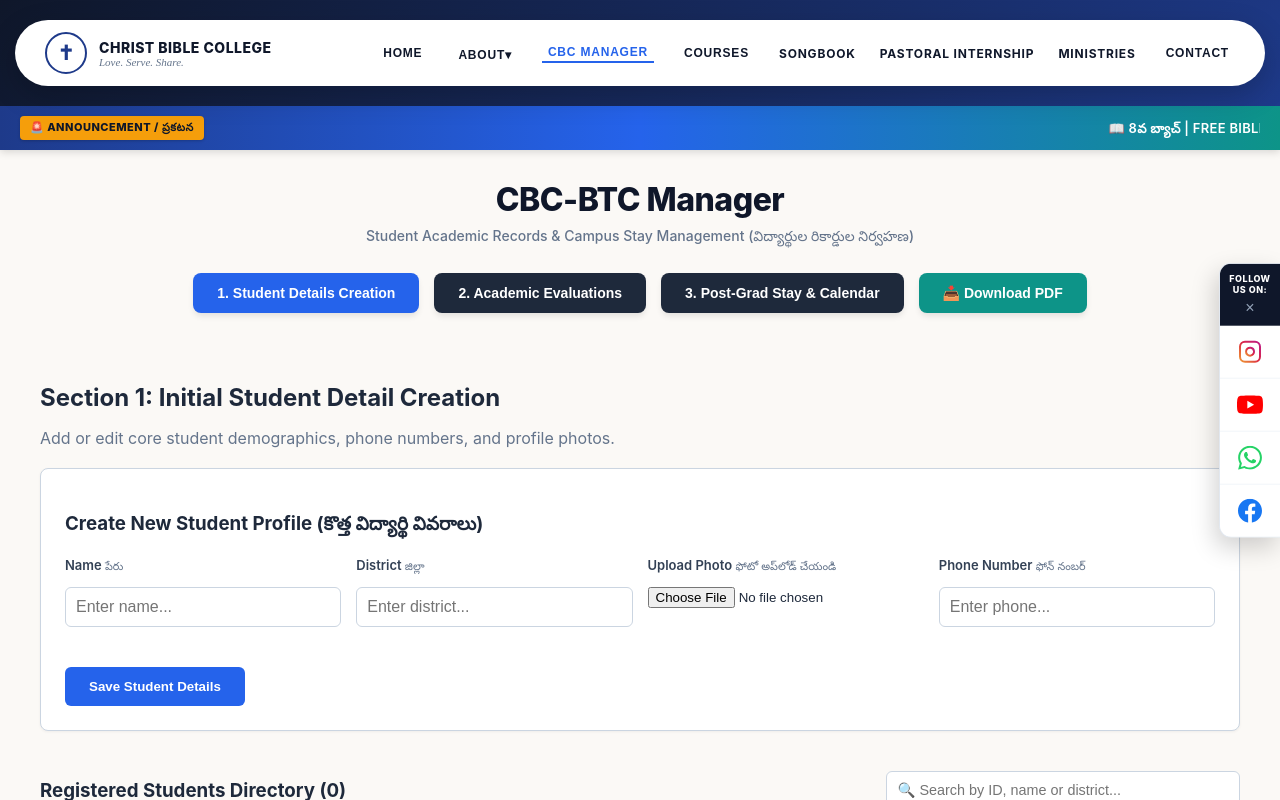
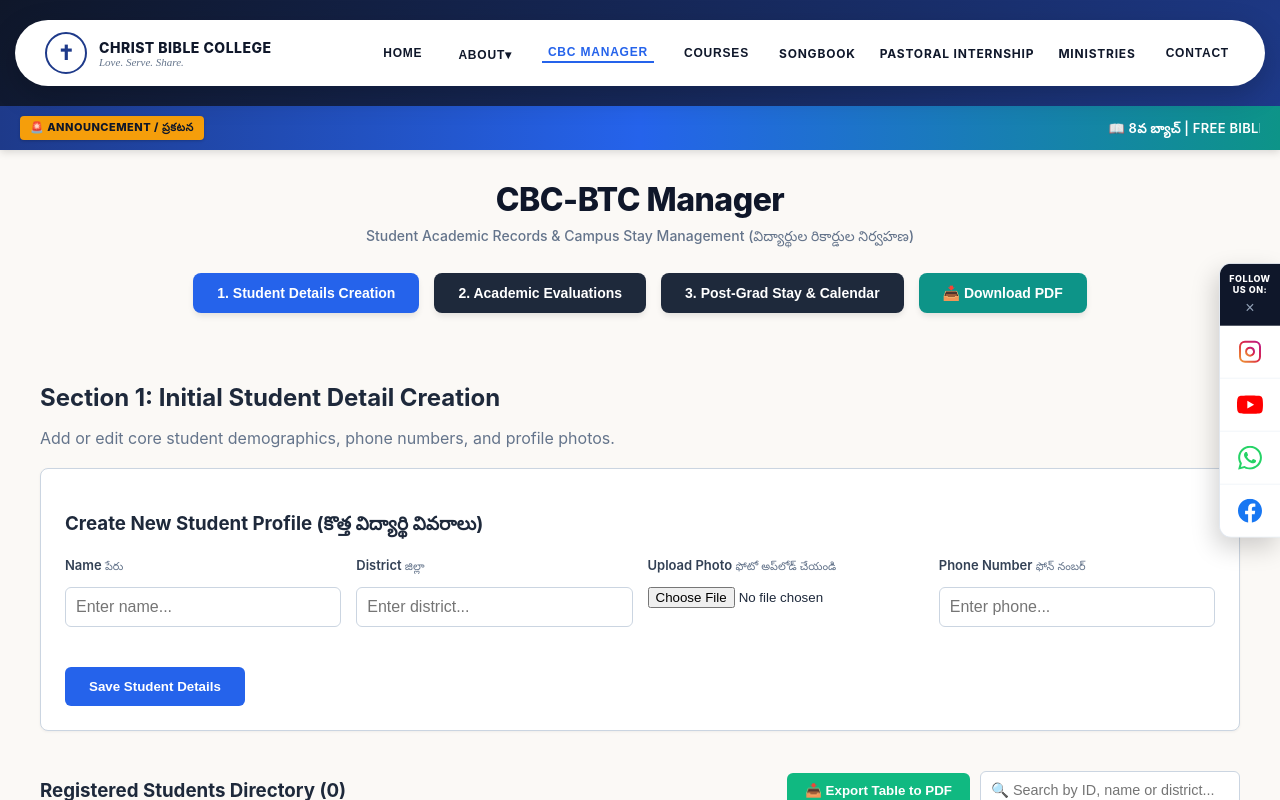
Before and after one commit to pramilaaztraining/cbc-students-manager, a React (Create React App) app: page / in a window 1280 px wide. Both pictures are taken after a click on the button "CBC MANAGER". Shown: the top 800 px of the page. Built offline with nearby package versions, Linux system fonts and the light colour scheme.

Commit message:
Export to PDF file with each section to be exported in Student Forms SCreen

```diff
--- a/src/StudentFormScreen.jsx
+++ b/src/StudentFormScreen.jsx
@@ -1,4 +1,6 @@
 import React, { useState } from 'react';
+import jsPDF from 'jspdf';
+import autoTable from 'jspdf-autotable';
 
 export default function StudentFormScreen({
   formData,
@@ -23,6 +25,89 @@ export default function StudentFormScreen({
     (row.district && row.district.toLowerCase().includes(searchTerm.toLowerCase())) ||
     String(row.id).includes(searchTerm)
   );
+
+  // PDF Export Function with embedded profile photos
+  const exportToPDF = () => {
+    const doc = new jsPDF('landscape'); // Landscape layout for wide directory tables
+
+    // PDF Title
+    doc.setFontSize(16);
+    doc.text('Registered Students Directory', 14, 15);
+
+    // Map filtered rows to table content (leave the photo cell empty so we can draw it via hook)
+    const tableRows = filteredRows.map((row, index) => [
+      row.id || index + 1,
+      row.name || '',
+      row.district || 'N/A',
+      '', // Placeholder for Photo column
+      row.phone || 'N/A'
+    ]);
+
+    // Table Headers (English only)
+    const tableColumns = [
+      'ID',
+      'Name',
+      'District',
+      'Photo',
+      'Phone'
+    ];
+
+    // Generate table using autoTable
+    autoTable(doc, {
+      head: [tableColumns],
+      body: tableRows,
+      startY: 25,
+      theme: 'grid',
+      styles: {
+        fontSize: 10,
+        cellPadding: 6,
+        valign: 'middle',
+        overflow: 'linebreak'
+      },
+      headStyles: {
+        fillColor: [41, 128, 185] // Professional blue header theme
+      },
+      columnStyles: {
+        0: { cellWidth: 20 },
+        1: { cellWidth: 50 },
+        2: { cellWidth: 45 },
+        3: { cellWidth: 25, halign: 'center' }, // Photo column width
+        4: { cellWidth: 'auto' }
+      },
+      // Hook to draw student profile images inside the Photo column cells
+      didDrawCell: (data) => {
+        if (data.section === 'body' && data.column.index === 3) {
+          const rowIndex = data.row.index;
+          const student = filteredRows[rowIndex];
+          const imgUrl = student?.photoUrl || student?.photoLink;
+
+          if (imgUrl) {
+            try {
+              // Dimensions for the image inside the table cell
+              const dim = 12; // size in mm
+              const x = data.cell.x + (data.cell.width - dim) / 2;
+              const y = data.cell.y + (data.cell.height - dim) / 2;
+
+              // Embed image into PDF cell
+              doc.addImage(imgUrl, 'JPEG', x, y, dim, dim);
+            } catch (err) {
+              // Fallback text if image loading/format fails
+              doc.setFontSize(8);
+              doc.setTextColor(150, 150, 150);
+              doc.text('No Image', data.cell.x + 4, data.cell.y + data.cell.height / 2);
+            }
+          } else {
+            doc.setFontSize(8);
+            doc.setTextColor(150, 150, 150);
+            doc.text('No Photo', data.cell.x + 4, data.cell.y + data.cell.height / 2);
+          }
+        }
+      }
+    });
+
+    // Save PDF file
+    doc.save('registered-students-directory.pdf');
+  };
 
   return (
     <div className="screen-section">
@@ -91,7 +176,16 @@ export default function StudentFormScreen({
       <div style={{ marginTop: '40px' }}>
         <div style={{ display: 'flex', justifyContent: 'space-between', alignItems: 'center', marginBottom: '15px', flexWrap: 'wrap', gap: '10px' }}>
           <h3 style={{ margin: 0 }}>Registered Students Directory ({filteredRows.length})</h3>
-          <div style={{ minWidth: '260px', flex: '0.4' }}>
+
+          <div style={{ display: 'flex', gap: '10px', alignItems: 'center', flexWrap: 'wrap' }}>
+            <button
+              type="button"
+              onClick={exportToPDF}
+              style={{ padding: '10px 18px', background: '#10b981', color: '#fff', border: 'none', borderRadius: '6px', cursor: 'pointer', fontWeight: 'bold', display: 'flex', alignItems: 'center', gap: '6px' }}
+            >
+              📥 Export Table to PDF
+            </button>
+            <div style={{ minWidth: '260px' }}>
               <input
                 type="text"
                 placeholder="🔍 Search by ID, name or district..."
@@ -99,6 +193,7 @@ export default function StudentFormScreen({
                 onChange={(e) => setSearchTerm(e.target.value)}
                 style={{ width: '100%', padding: '10px', borderRadius: '6px', border: '1px solid #cbd5e1', fontSize: '0.9rem', boxSizing: 'border-box' }}
               />
+            </div>
           </div>
         </div>
 
```
Lines whose indentation alone changed are shown as unchanged.
